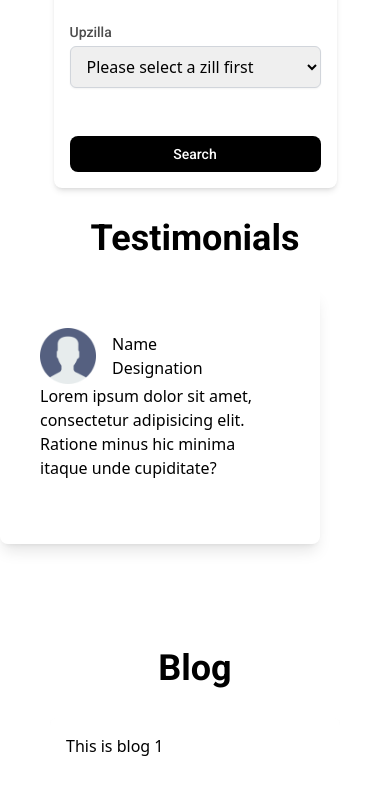
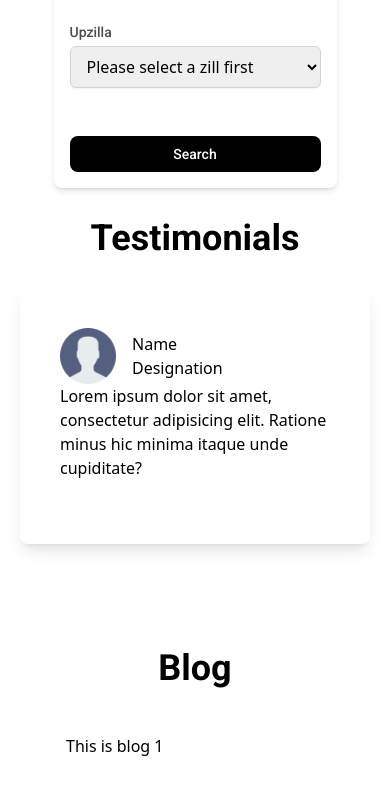
Before and after one commit to rifatjayed/Blood_Donation, a React (Vite) app: page / in a window 390 px wide. Shown: the part 1880-2674 px from the top of the page. Built offline with nearby package versions, Linux system fonts and the light colour scheme.

Commit message:
testimonial slider isse fixed

```diff
--- a/src/components/Hero.jsx
+++ b/src/components/Hero.jsx
@@ -116,7 +116,7 @@ const Hero = () => {
               onSwiper={(swiper) => console.log(swiper)}
             >
               <SwiperSlide className="">
-                <div className=" w-80 h-64 p-10 white rounded-lg shadow-lg mb-10 ">
+                <div className=" md:w-80 mx-5 md:mx-0 h-64 p-10 white rounded-lg shadow-lg mb-10 ">
                   <div className="flex items-center ">
                     <div className="w-14 mr-4">
                       <img src={userImg} alt="" />
@@ -133,7 +133,7 @@ const Hero = () => {
                 </div>
               </SwiperSlide>
               <SwiperSlide className="">
-                <div className="w-80 h-64 p-10 bgwhite rounded-lg shadow-lg mb-10">
+                <div className="md:w-80 mx-5 md:mx-0 h-64 p-10 bgwhite rounded-lg shadow-lg mb-10">
                   <div className="flex items-center ">
                     <div className="w-14 mr-4">
                       <img src={userImg} alt="" />
@@ -150,7 +150,7 @@ const Hero = () => {
                 </div>
               </SwiperSlide>
               <SwiperSlide className="">
-                <div className="w-80 h-64 p-10 bg-white rounded-lg shadow-lg mb-10">
+                <div className="md:w-80 mx-5 md:mx-0 h-64 p-10 bg-white rounded-lg shadow-lg mb-10">
                   <div className="flex items-center ">
                     <div className="w-14 mr-4">
                       <img src={userImg} alt="" />
@@ -168,7 +168,7 @@ const Hero = () => {
                 </div>
               </SwiperSlide>
               <SwiperSlide className="">
-                <div className="w-80 h-64 p-10 bg-white rounded-lg shadow-lg mb-10">
+                <div className="md:w-80 mx-5 md:mx-0 h-64 p-10 bg-white rounded-lg shadow-lg mb-10">
                   <div className="flex items-center ">
                     <div className="w-14 mr-4">
                       <img src={userImg} alt="" />
```
Also changed, not shown: src/components/pages/RegisterPage.jsx (+0 -8 lines).
